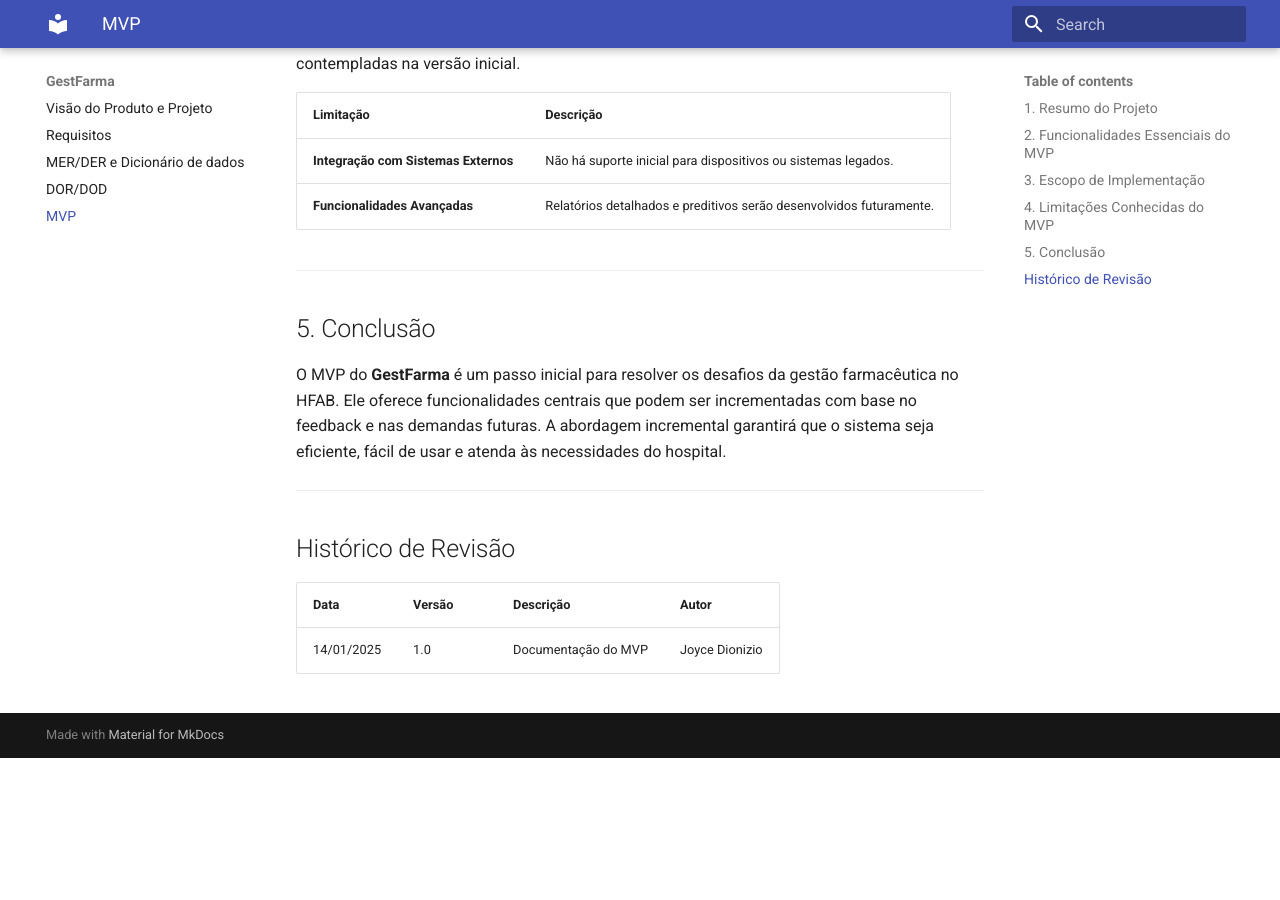
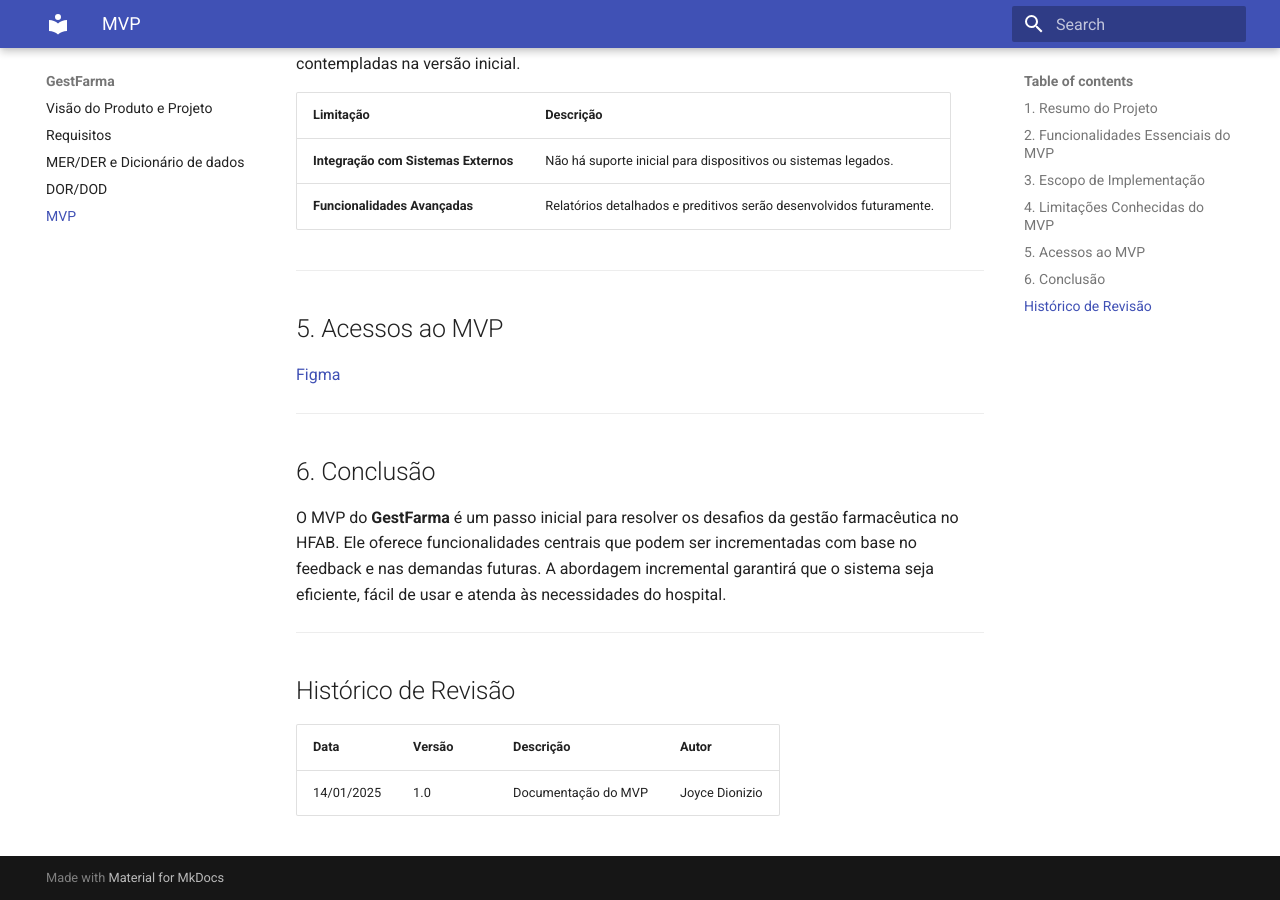
Before and after one commit to FGA-REQ/2024.2-Requisitores, an MkDocs documentation site: the page built from docs/visao-projeto-produto/mvp.md, in a window 1280 px wide and 900 px high, scrolled down 1392 px. Built offline with MkDocs 1.6.1 and Material for MkDocs 9.7.7, drawn with Linux system fonts in a browser that asks for light colours; before the commit the page ends 2150 px from its top, so only the background shows below that.

Commit message:
Update mvp.md

```diff
--- a/docs/visao-projeto-produto/mvp.md
+++ b/docs/visao-projeto-produto/mvp.md
@@ -42,7 +42,13 @@ Esta seção lista as limitações atuais do MVP, destacando funcionalidades que
 
 ---
 
-## 5. Conclusão
+## 5. Acessos ao MVP
+
+[Figma](https://www.figma.com/proto/RBAQHRsuxnxeZzGXXKtfiX/Requisitores?node-id=617-347&p=f&t=kk1mFfLwaZ0dad84-1&scaling=min-zoom&content-scaling=fixed&page-id=1669%3A162202 )
+
+---
+
+## 6. Conclusão
 O MVP do **GestFarma** é um passo inicial para resolver os desafios da gestão farmacêutica no HFAB. Ele oferece funcionalidades centrais que podem ser incrementadas com base no feedback e nas demandas futuras. A abordagem incremental garantirá que o sistema seja eficiente, fácil de usar e atenda às necessidades do hospital.
 
 ---
```
